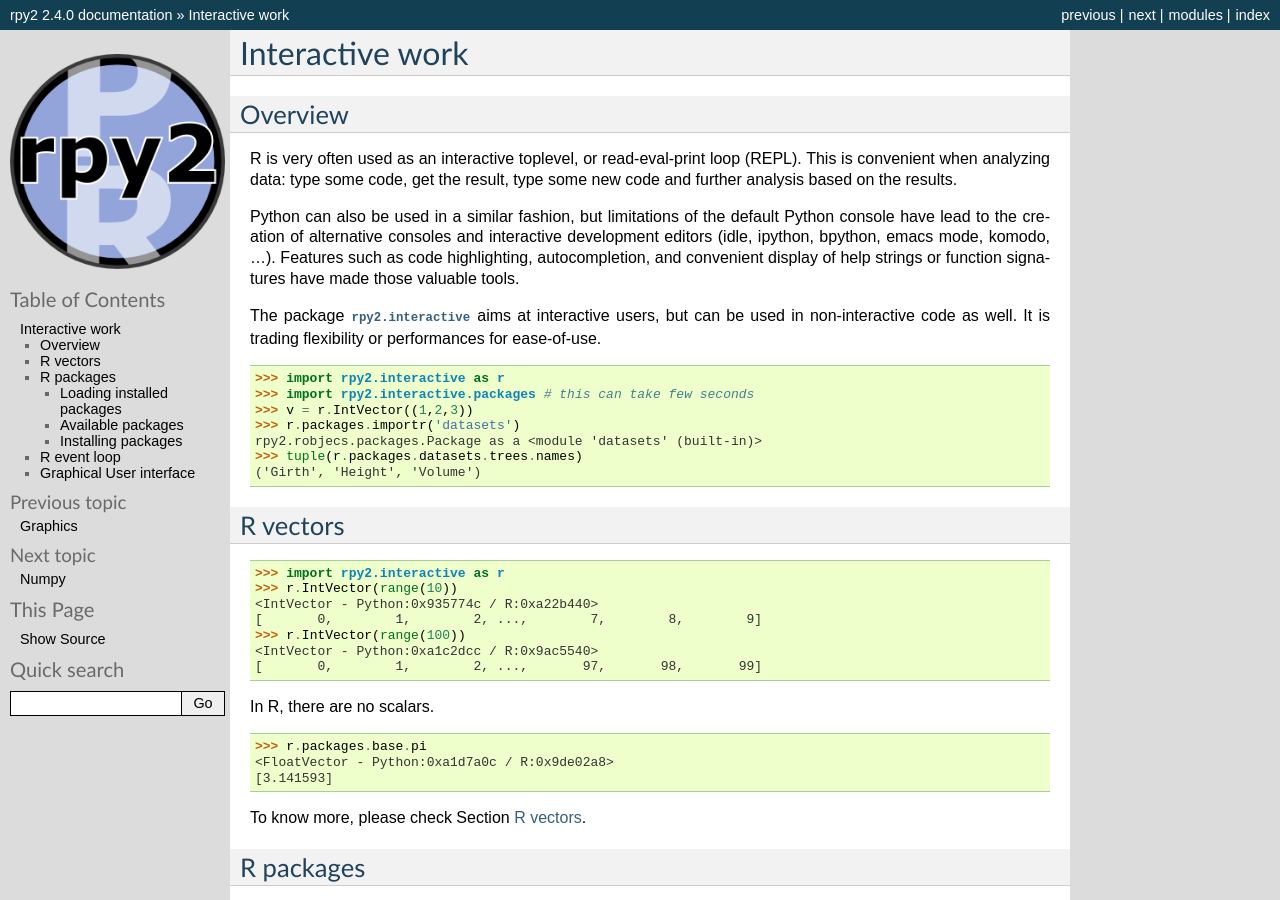
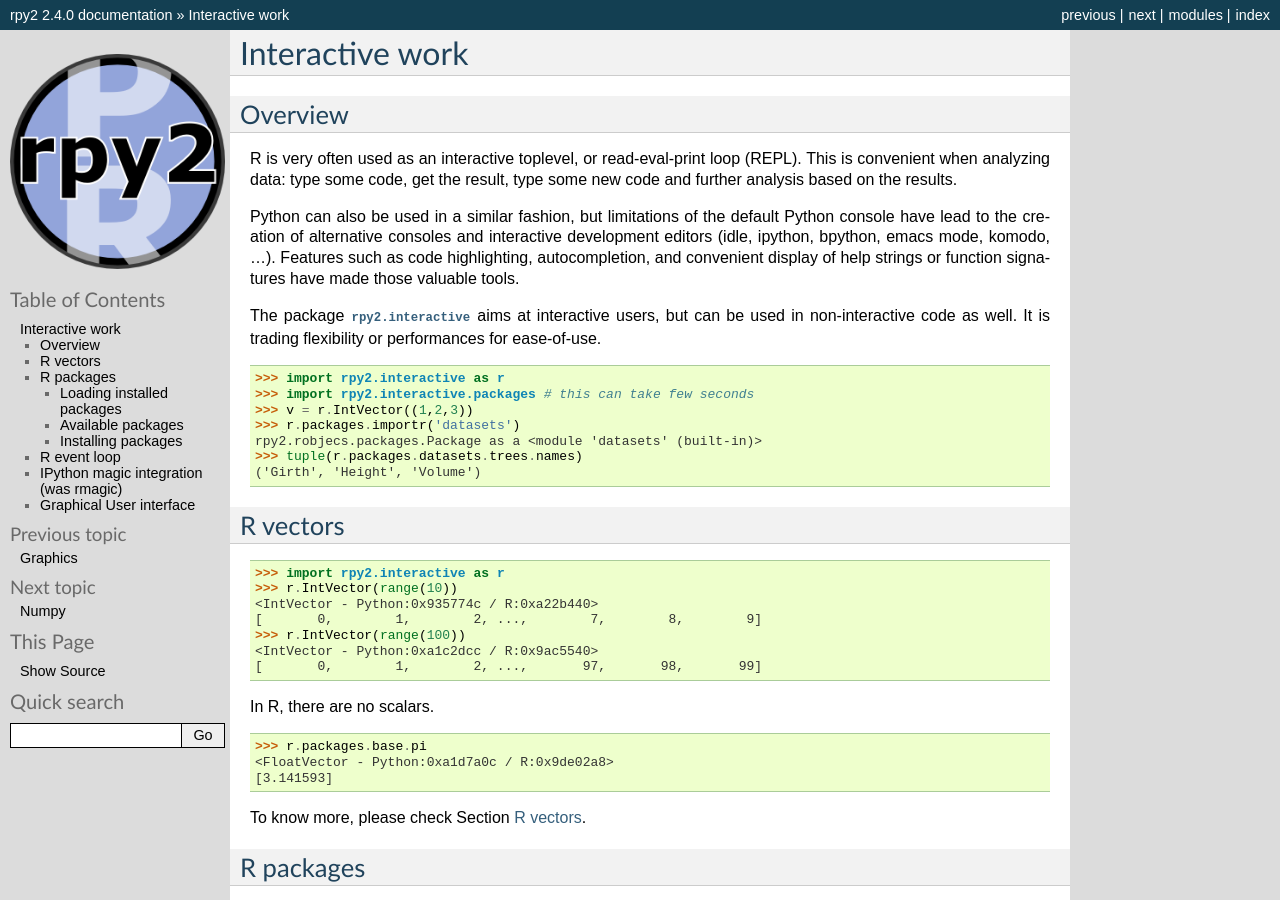
Before and after one commit to rpy2/rpy2, a Sphinx documentation site: the page built from doc/interactive.rst, in a window 1280 px wide and 900 px high. Built offline with Sphinx 7.4.7, drawn with Linux system fonts in a browser that asks for light colours; some of the changed text lies outside the part shown.

Commit message:
Added a reference to the ipython magic
--HG--
branch : version_2.4.x

```diff
--- a/doc/interactive.rst
+++ b/doc/interactive.rst
@@ -218,6 +218,10 @@
 
 .. autofunction:: process_revents()
 
+IPython magic integration (was rmagic)
+======================================
+
+.. automodule:: rpy2.ipython.rmagic
 
 Graphical User interface
 ========================
```
